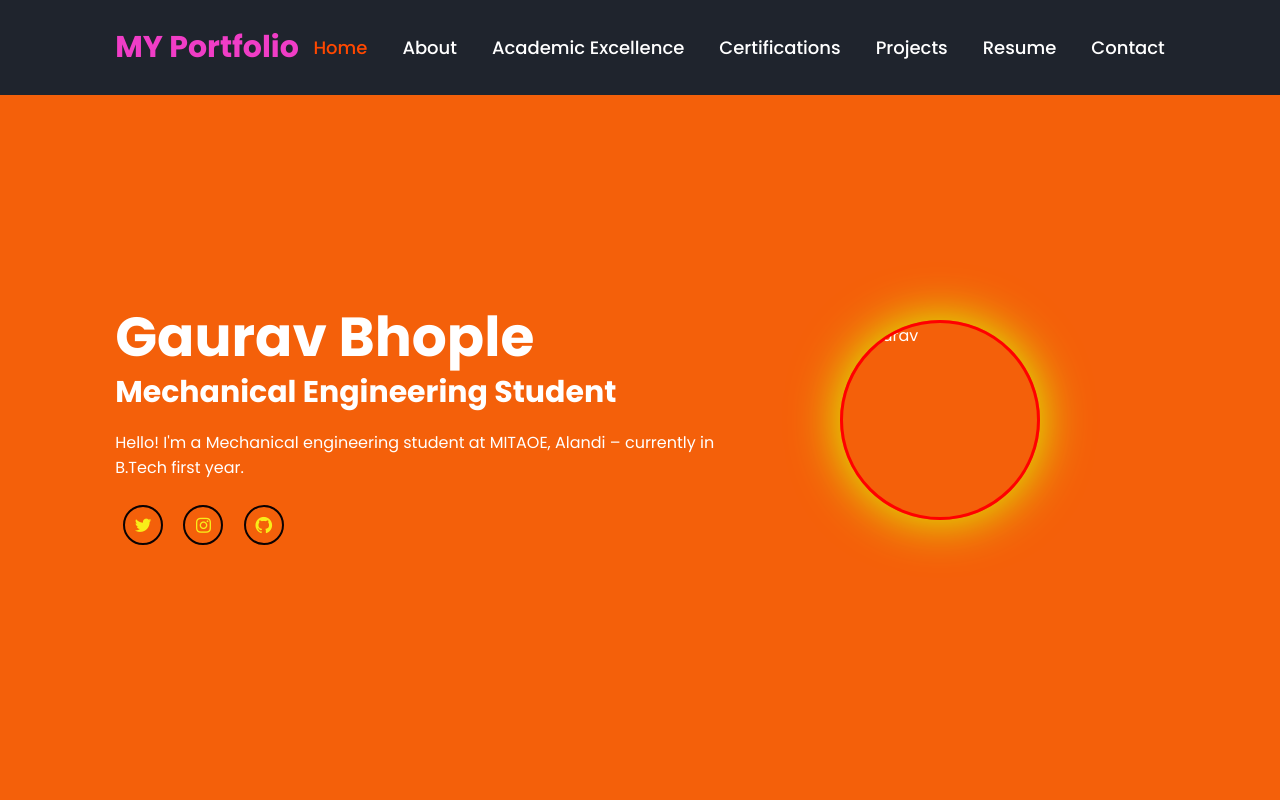
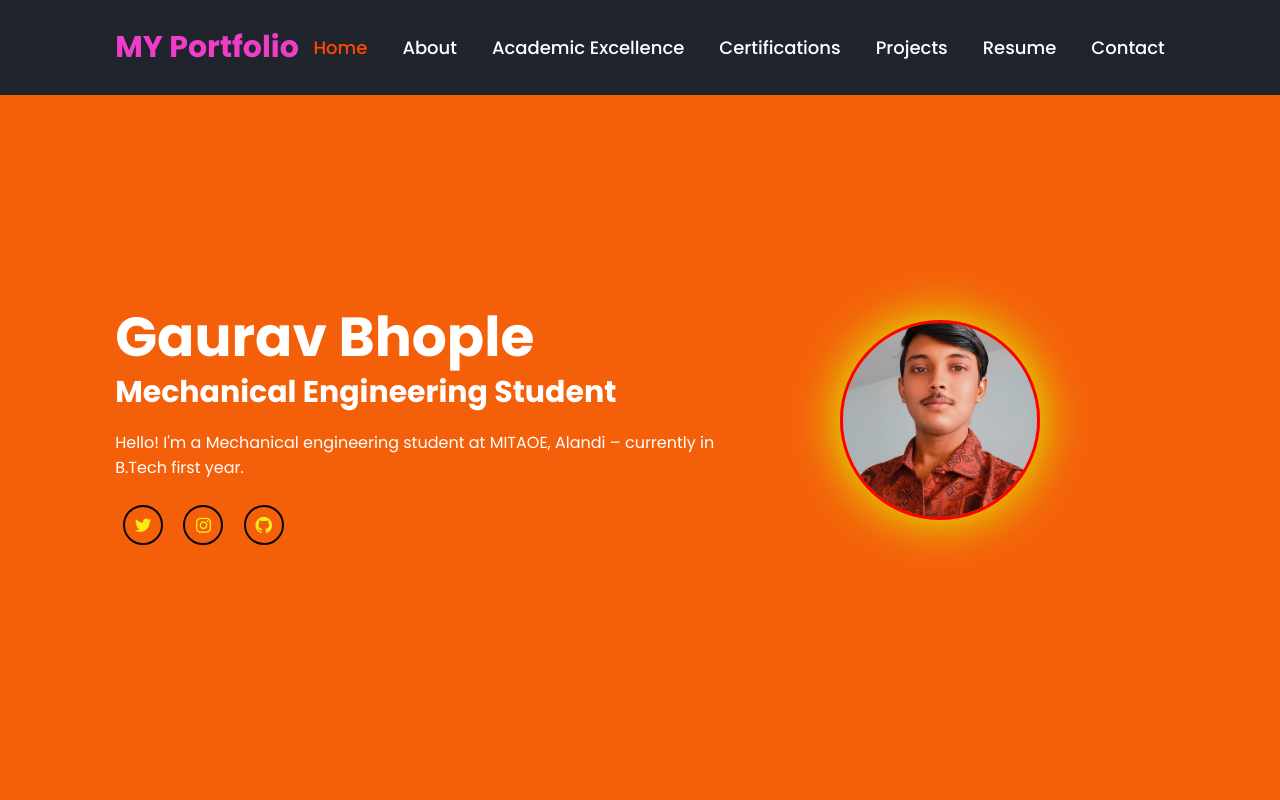
Before and after one commit to gaurav7-8/portfolio, a plain HTML site: page index.html in a window 1280 px wide. Shown: the top 800 px of the page. Drawn offline with nearby package versions, Linux system fonts and the light colour scheme.

Commit message:
Update index.html

```diff
--- a/index.html
+++ b/index.html
@@ -36,7 +36,7 @@
         <a href="#"><i class='bx bxl-github'></i></a>
       </div>
     </div>
-    <img src="C:\Users\HP\OneDrive\Desktop\Gaurav portfoilo\WhatsApp Image 2025-04-23 at 23.25.05_94f07386.jpg" alt="Gaurav" class="home-img" />
+    <img src="img/gaurav image.jpg" alt="Gaurav" class="home-img" />
   </section>
 
   <!-- About -->
```
